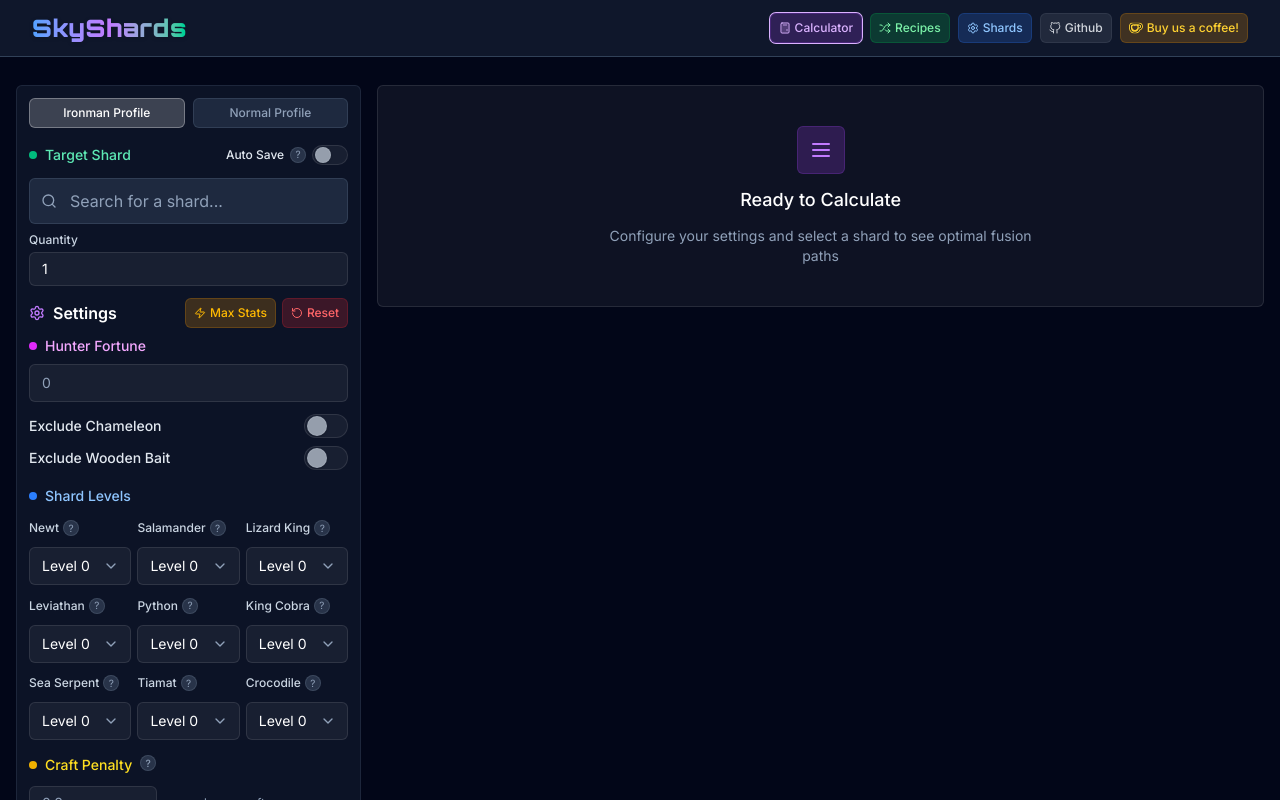
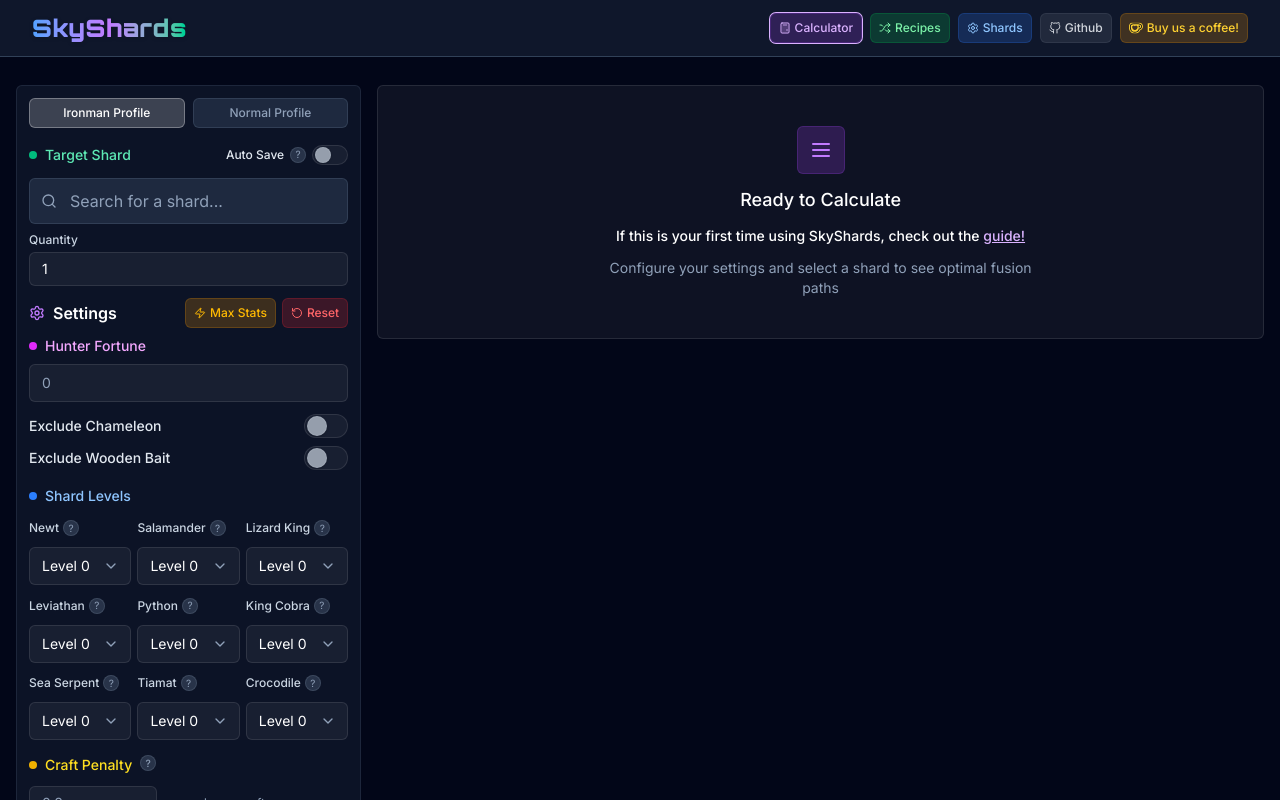
Before and after one commit to Campionnn/SkyShards, a React (Vite) app: page / in a window 1280 px wide. Shown: the top 800 px of the page. Built offline with nearby package versions, Linux system fonts and the light colour scheme.

Commit message:
add to calculator page fixes #18

```diff
--- a/src/pages/CalculatorPage.tsx
+++ b/src/pages/CalculatorPage.tsx
@@ -225,6 +225,7 @@ const CalculatorPageContent: React.FC = () => {
                   <Menu className="w-6 h-6 text-purple-400" />
                 </div>
                 <h3 className="text-lg font-medium text-white">Ready to Calculate</h3>
+                <h5 className="text-sm font-medium text-white">If this is your first time using SkyShards, check out the <a href="/guide" className="underline text-purple-300 hover:text-purple-200">guide!</a></h5>
                 <p className="text-slate-400 text-sm mt-1">Configure your settings and select a shard to see optimal fusion paths</p>
               </div>
             </div>
```
